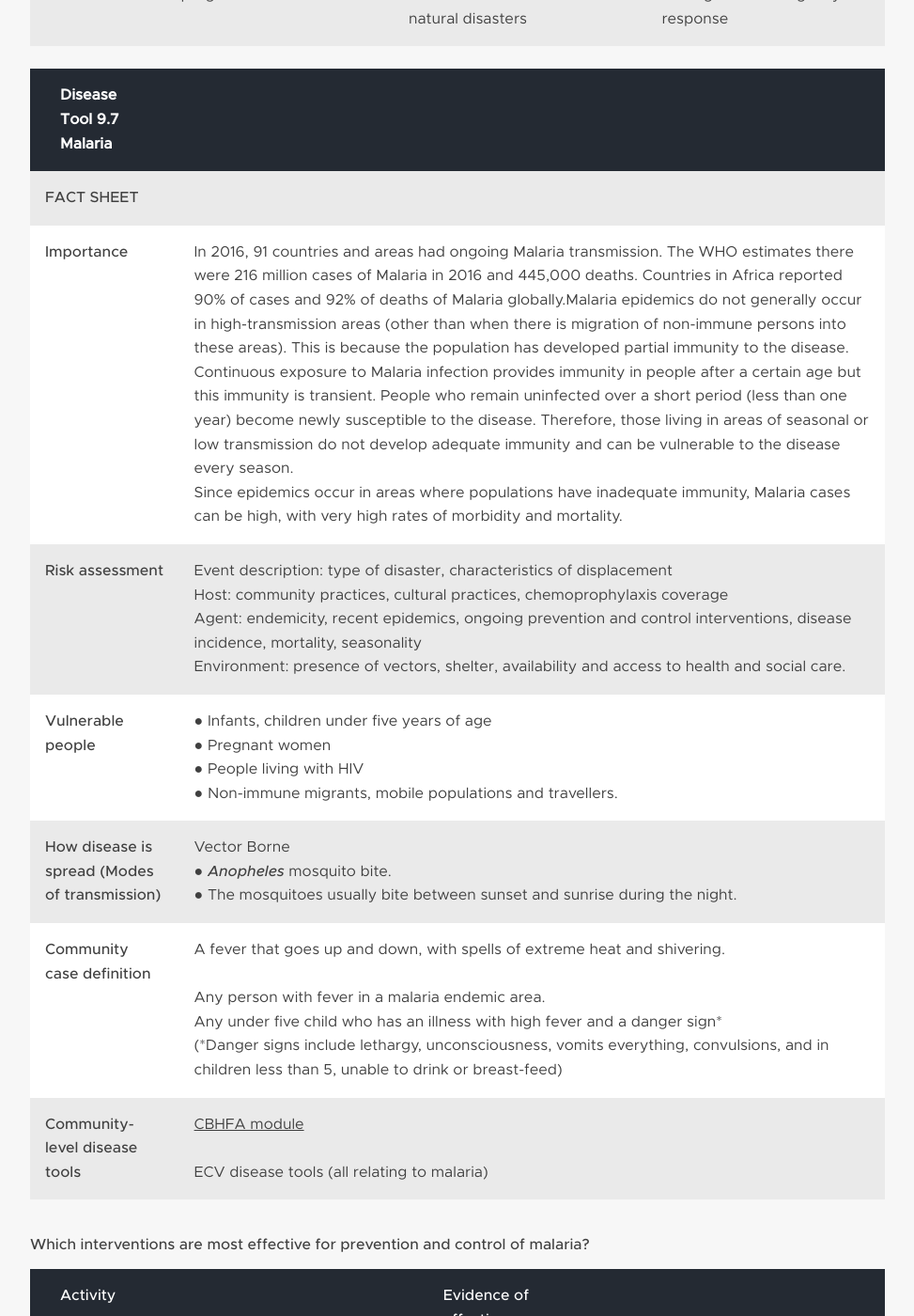
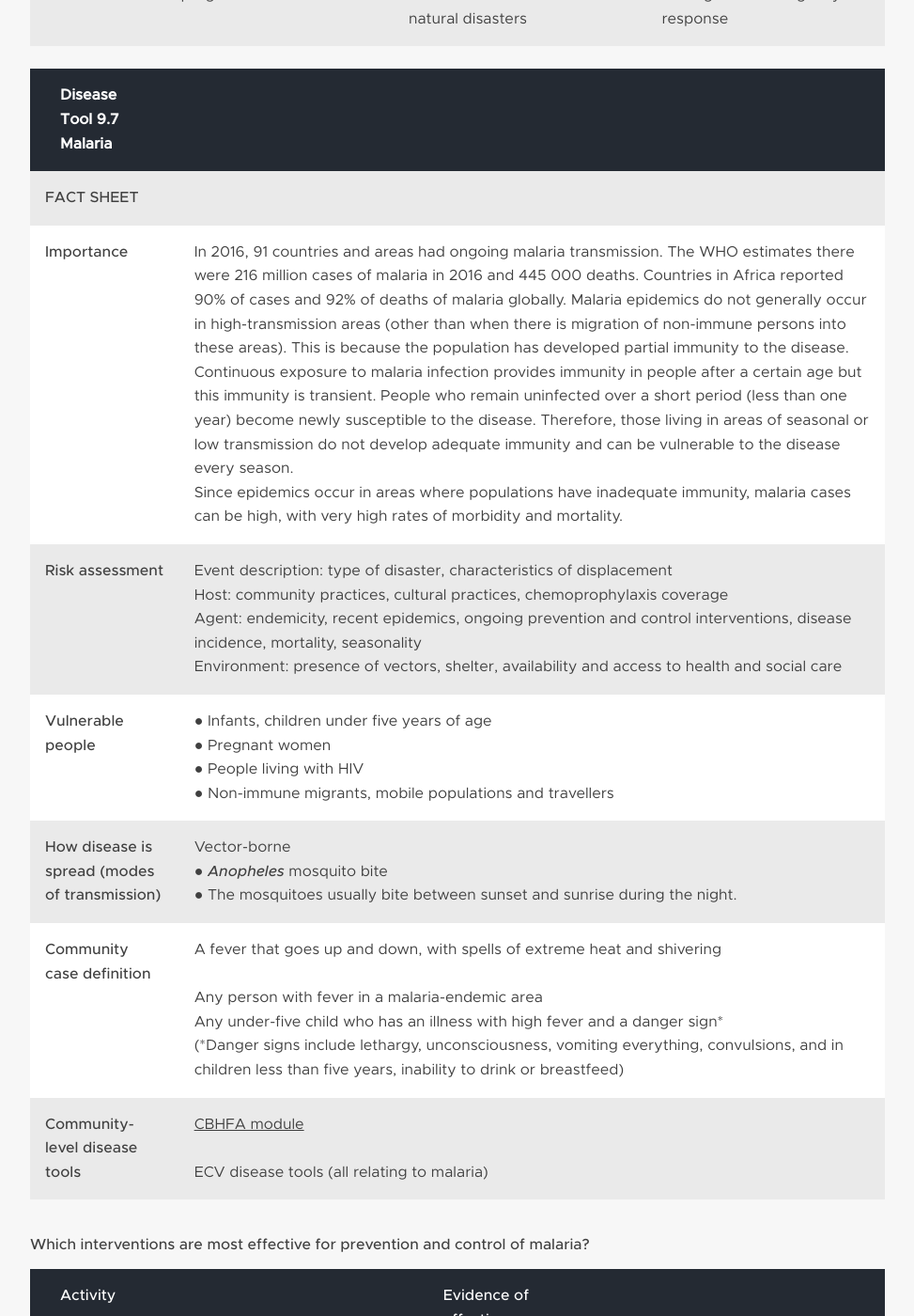
Before and after one commit to Julialhuillery/poc, a Jekyll site: the page built from _documents/National Society emergency response staff (Malaria).md, in a window 1280 px wide and 1400 px high, scrolled down 446 px. Shown: the whole window at 94% size, without its empty margins (153-1126 px from the left). Built offline with Jekyll 4.4.1, drawn with Linux system fonts in a browser that asks for light colours; our own code applies the rules of GitHub Pages for plain Markdown files; some of the changed text lies outside the part shown.

Commit message:
Update from Forestry.io jlm@lsi.io updated _documents/National Society emergency response staff (Malaria).md

```diff
--- a/_documents/National Society emergency response staff (Malaria).md
+++ b/_documents/National Society emergency response staff (Malaria).md
@@ -6,8 +6,9 @@ categories:
 pdf:
   name:
   url:
+
 ---
-Disease : Malaria
+**Disease : Malaria**
 
 | Role profile 1 | Competencies | Gaps in competencies | Gaps in information they need |
 | :--- | :--- | :--- | :--- |
@@ -15,12 +16,12 @@ Disease : Malaria
 
 | Disease Tool 9.7 Malaria ||
 | :--- | :--- |
-| **FACT SHEET** |
-| **Importance** | In 2016, 91 countries and areas had ongoing Malaria transmission. The WHO estimates there were 216 million cases of Malaria in 2016 and 445,000 deaths. Countries in Africa reported 90% of cases and 92% of deaths of Malaria globally.Malaria epidemics do not generally occur in high-transmission areas (other than when there is migration of non-immune persons into these areas). This is because the population has developed partial immunity to the disease. Continuous exposure to Malaria infection provides immunity in people after a certain age but this immunity is transient. People who remain uninfected over a short period (less than one year) become newly susceptible to the disease. Therefore, those living in areas of seasonal or low transmission do not develop adequate immunity and can be vulnerable to the disease every season.<br>Since epidemics occur in areas where populations have inadequate immunity, Malaria cases can be high, with very high rates of morbidity and mortality. |
-| **Risk assessment** | Event description: type of disaster, characteristics of displacement<br>Host: community practices, cultural practices, chemoprophylaxis coverage<br>Agent: endemicity, recent epidemics, ongoing prevention and control interventions, disease incidence, mortality, seasonality<br>Environment: presence of vectors, shelter, availability and access to health and social care. |
-| **Vulnerable people** | ● Infants, children under five years of age<br>● Pregnant women<br>● People living with HIV<br>● Non-immune migrants, mobile populations and travellers.|
-| **How disease is spread (Modes of transmission)** | Vector Borne<br>● _Anopheles_ mosquito bite.<br>● The mosquitoes usually bite between sunset and sunrise during the night. |
-| **Community case definition** | A fever that goes up and down, with spells of extreme heat and shivering.<br><br>Any person with fever in a malaria endemic area.<br>Any under five child who has an illness with high fever and a danger sign\*<br>(\*Danger signs include lethargy, unconsciousness, vomits everything, convulsions, and in children less than 5, unable to drink or breast-feed) |
+| **FACT SHEET** ||
+| **Importance** | In 2016, 91 countries and areas had ongoing malaria transmission. The WHO estimates there were 216 million cases of malaria in 2016 and 445 000 deaths. Countries in Africa reported 90% of cases and 92% of deaths of malaria globally. Malaria epidemics do not generally occur in high-transmission areas (other than when there is migration of non-immune persons into these areas). This is because the population has developed partial immunity to the disease. Continuous exposure to malaria infection provides immunity in people after a certain age but this immunity is transient. People who remain uninfected over a short period (less than one year) become newly susceptible to the disease. Therefore, those living in areas of seasonal or low transmission do not develop adequate immunity and can be vulnerable to the disease every season.<br>Since epidemics occur in areas where populations have inadequate immunity, malaria cases can be high, with very high rates of morbidity and mortality. |
+| **Risk assessment** | Event description: type of disaster, characteristics of displacement<br>Host: community practices, cultural practices, chemoprophylaxis coverage<br>Agent: endemicity, recent epidemics, ongoing prevention and control interventions, disease incidence, mortality, seasonality<br>Environment: presence of vectors, shelter, availability and access to health and social care |
+| **Vulnerable people** | ● Infants, children under five years of age<br>● Pregnant women<br>● People living with HIV<br>● Non-immune migrants, mobile populations and travellers |
+| **How disease is spread (modes of transmission)** | Vector-borne<br>● _Anopheles_ mosquito bite<br>● The mosquitoes usually bite between sunset and sunrise during the night. |
+| **Community case definition** | A fever that goes up and down, with spells of extreme heat and shivering<br><br>Any person with fever in a malaria-endemic area<br>Any under-five child who has an illness with high fever and a danger sign\*<br>(\*Danger signs include lethargy, unconsciousness, vomiting everything, convulsions, and in children less than five years, inability to drink or breastfeed) |
 | **Community-level disease tools** | [CBHFA module]( https://www.ifrc.org/en/what-we-do/health/cbhfa/toolkit/)<br><br>ECV disease tools (all relating to malaria) |
 
 **Which interventions are most effective for prevention and control of malaria?**
```
Also changed, not shown: other parts of _documents/National Society emergency response staff (Malaria).md (+7 -7 lines).
